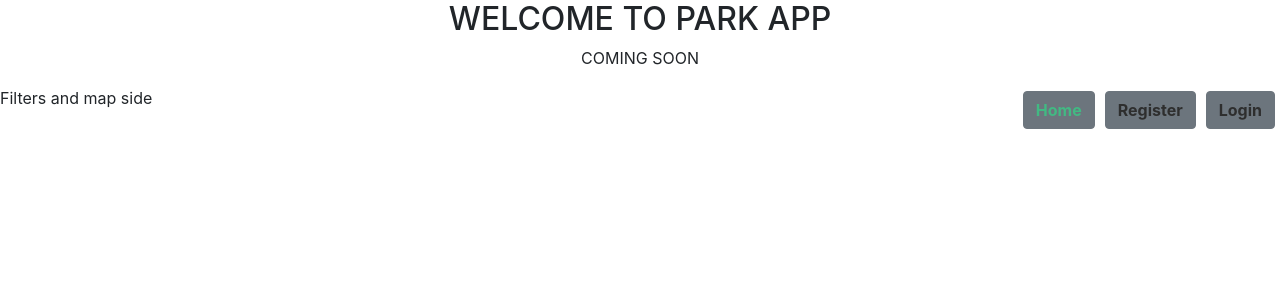
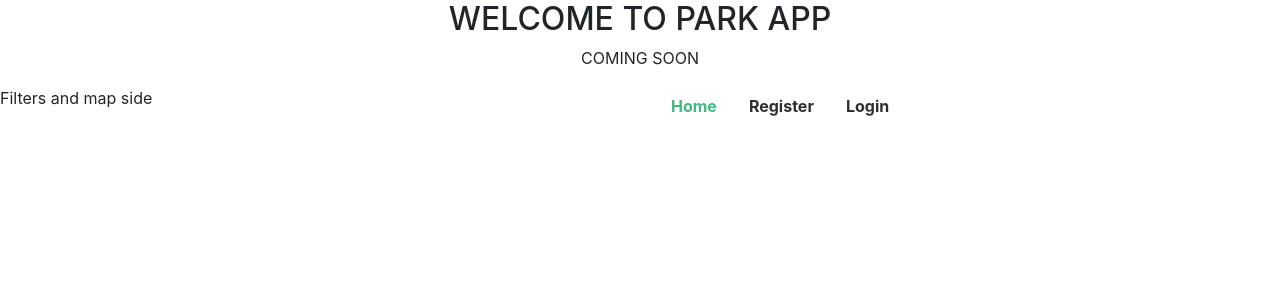
Before and after one commit to meghans18/park-app, a Vue app in the folder client/: page / in a window 1280 px wide. Shown: the top 300 px of the page. Built offline with nearby package versions, Linux system fonts and the light colour scheme.

Commit message:
committing in case i mess next part up

```diff
--- a/client/src/components/NavBar.vue
+++ b/client/src/components/NavBar.vue
@@ -1,13 +1,11 @@
 <template>
   <div id="nav">
-    <b-button><router-link to="/">Home</router-link></b-button>
-    <span v-if="isLoggedIn">
-      <b-button><a @click="logout">Logout</a></b-button>
-    </span>
-    <span v-else>
-      <b-button><router-link to="/register">Register</router-link></b-button>
-      <b-button><router-link to="/login">Login</router-link></b-button>
-    </span>
+    <b-nav>
+      <b-nav-item><router-link to="/">Home</router-link></b-nav-item>
+        <b-nav-item v-if="isLoggedIn"><a @click="logout">Logout</a></b-nav-item>
+        <b-nav-item><router-link to="/register">Register</router-link></b-nav-item>
+        <b-nav-item><router-link to="/login">Login</router-link></b-nav-item>
+    </b-nav>
   </div>
 </template>
 <script>
@@ -25,9 +23,6 @@ export default {
 }
 </script>
 <style>
-button {
-  margin: 5px !important;
-}
 #nav a {
   font-weight: bold;
   color: rgb(46, 46, 46);
```
